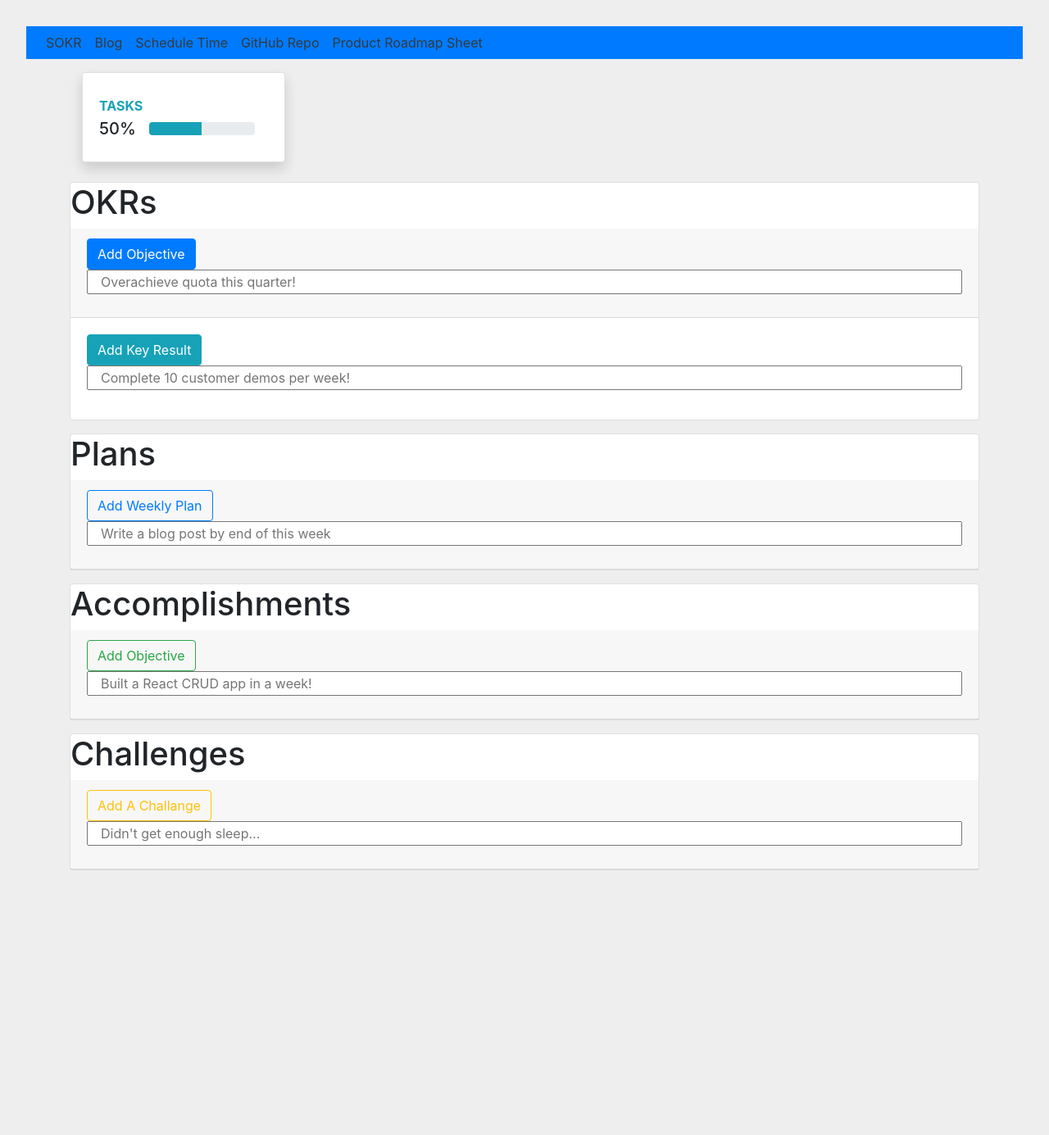
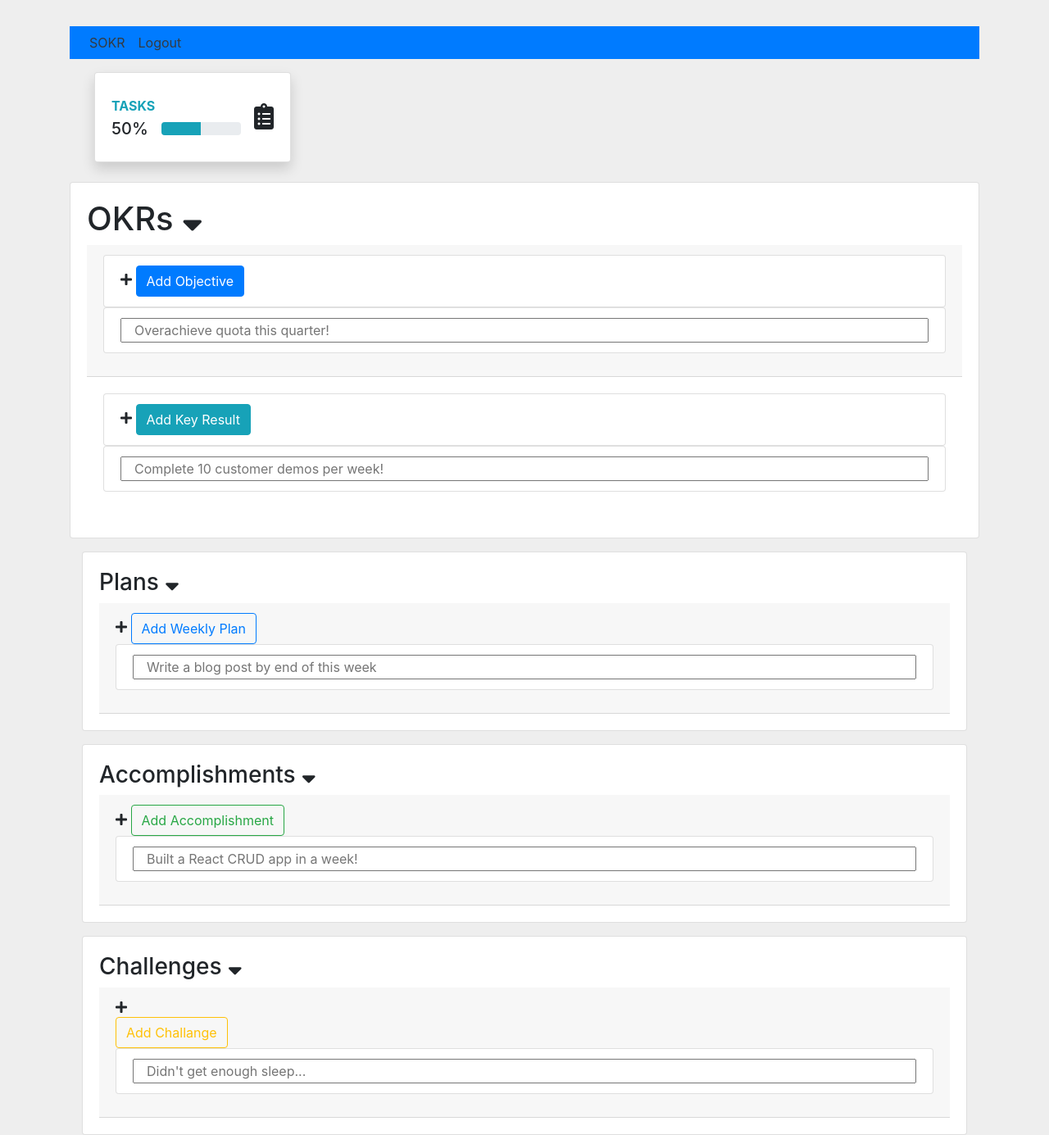
Before and after one commit to alexsjcho/smart-okr-react-redux-app, a React (Create React App) app: page / in a window 1280 px wide. Shown: the whole page at 82% size. Before the commit the page ends 1062 px from the top, so only its background shows below. Built offline with nearby package versions, Linux system fonts and the light colour scheme.

Commit message:
updated ui using bootstarp, made component for keyresults, added onChange prop to forms in components

```diff
--- a/package.json
+++ b/package.json
@@ -4,6 +4,7 @@
   "private": true,
   "dependencies": {
     "bootstrap": "^4.3.1",
+    "classnames": "^2.2.6",
     "react": "^16.8.6",
     "react-dom": "^16.8.6",
     "react-redux": "^6.0.1",
--- a/public/index.html
+++ b/public/index.html
@@ -7,6 +7,12 @@
       rel="stylesheet"
       href="https://stackpath.bootstrapcdn.com/bootstrap/4.3.1/css/bootstrap.min.css"
       integrity="sha384-ggOyR0iXCbMQv3Xipma34MD+dH/1fQ784/j6cY/iJTQUOhcWr7x9JvoRxT2MZw1T"
+      crossorigin="anonymous"
+    />
+    <link
+      rel="stylesheet"
+      href="https://use.fontawesome.com/releases/v5.8.1/css/all.css"
+      integrity="sha384-50oBUHEmvpQ+1lW4y57PTFmhCaXp0ML5d60M1M7uH2+nqUivzIebhndOJK28anvf"
       crossorigin="anonymous"
     />
     <meta
--- a/src/components/App.js
+++ b/src/components/App.js
@@ -13,17 +13,17 @@ class App extends Component {
   render() {
     return (
       <React.Fragment>
-        <AppNavBar />
         <div className="container">
-          <Dashboard />
-
+          <AppNavBar />
+          <div className="container">
+            <Dashboard />
+          </div>
           <Objectives />
-
-          <Plans />
-
-          <Accomplishments />
-
-          <Challenges />
+          <div className="container">
+            <Plans />
+            <Accomplishments />
+            <Challenges />
+          </div>
         </div>
       </React.Fragment>
     );
--- a/src/components/keyresults/KeyResults.js
+++ b/src/components/keyresults/KeyResults.js
@@ -1,11 +1,37 @@
-import React from "react";
+import React, { Component } from "react";
 
-const KeyResults = () => {
-  return (
-    <div>
-      <h1>Key Results</h1>
-    </div>
-  );
-};
+import TextInputGroup from "../shared/TextInputGroup";
 
+class KeyResults extends Component {
+  state = {
+    keyresults: ""
+  };
+
+  render() {
+    const { name, type } = this.state;
+    return (
+      <div className="card-body">
+        <form>
+          <ul className="list-group">
+            <li className="list-group-item">
+              <i className="fas fa-plus" />{" "}
+              <input
+                type="submit"
+                value="Add Key Result"
+                className="btn btn-info"
+              />
+            </li>
+          </ul>
+
+          <TextInputGroup
+            name="keyresults"
+            placeholder="Complete 10 customer demos per week!"
+            value={name}
+            type={type}
+          />
+        </form>
+      </div>
+    );
+  }
+}
 export default KeyResults;
--- a/src/components/layouts/AppNavBar.js
+++ b/src/components/layouts/AppNavBar.js
@@ -10,16 +10,7 @@ const AppNavBar = props => {
         {branding}
       </a>
       <a className="p-2 text-dark" href="/">
-        Blog
-      </a>
-      <a className="p-2 text-dark" href="/">
-        Schedule Time
-      </a>
-      <a className="p-2 text-dark" href="/">
-        GitHub Repo
-      </a>
-      <a className="p-2 text-dark" href="/">
-        Product Roadmap Sheet
+        Logout
       </a>
     </nav>
   );
--- a/src/components/objectives/Objectives.js
+++ b/src/components/objectives/Objectives.js
@@ -1,6 +1,7 @@
 import React, { Component } from "react";
 
 import TextInputGroup from "../shared/TextInputGroup";
+import KeyResults from "../keyresults/KeyResults";
 
 class Objectives extends Component {
   state = {
@@ -8,42 +9,43 @@ class Objectives extends Component {
     keyresult: ""
   };
 
+  onChange = e => this.setState({ [e.target.name]: e.target.value });
+
   render() {
-    const { name, type } = this.state;
+    const { name, type, onChange } = this.state;
+
+    //Check for Errors
+    if (name === "") {
+      this.setState({ errors: { name: "Item is required" } });
+    }
+
     return (
-      <div className="card mb-3">
-        <h1>OKRs</h1>
+      <div className="card card-body mb-3">
+        <h1>
+          OKRs <i className="fas fa-sort-down" />
+        </h1>
         <div className="card-header">
-          {" "}
-          <input
-            type="submit"
-            value="Add Objective"
-            className="btn btn-primary btn-inline-block"
-          />
           <form>
+            <ul className="list-group">
+              <li className="list-group-item">
+                <i className="fas fa-plus" />{" "}
+                <input
+                  type="submit"
+                  value="Add Objective"
+                  className="btn btn-primary btn-inline-block"
+                />
+              </li>
+            </ul>
             <TextInputGroup
               name="objectives"
               type={type}
               placeholder="Overachieve quota this quarter!"
               value={name}
+              onChange={onChange}
             />
           </form>
         </div>
-        <div className="card-body">
-          <input
-            type="submit"
-            value="Add Key Result"
-            className="btn btn-info"
-          />
-          <form>
-            <TextInputGroup
-              name="keyresults"
-              placeholder="Complete 10 customer demos per week!"
-              value={name}
-              type={type}
-            />
-          </form>
-        </div>
+        <KeyResults />
       </div>
     );
   }
--- a/src/components/shared/TextInputGroup.js
+++ b/src/components/shared/TextInputGroup.js
@@ -1,4 +1,6 @@
 import React from "react";
+import PropTypes from "prop-types";
+import classnames from "classnames";
 
 const TextInputGroup = ({
   label,
@@ -6,21 +8,41 @@ const TextInputGroup = ({
   value,
   placeholder,
   type,
-  onChange
+  onChange,
+  error
 }) => {
   return (
     <div className="form-group">
-      <label htmlFor={name}>{label}</label>
+      <ul className="list-group">
+        <li className="list-group-item">
           <input
-        className="container-fluid"
+            className={classnames("container-fluid", {
+              "is-invalid": error
+            })}
             name={name}
             type={type}
             placeholder={placeholder}
             value={value}
             onChange={onChange}
           />
+        </li>
+      </ul>
+
+      {error && (
+        <div className="invalid-feedback">Please enter something valid</div>
+      )}
     </div>
   );
+};
+
+TextInputGroup.propTypes = {
+  name: PropTypes.string.isRequired,
+  placeholder: PropTypes.string.isRequired,
+  value: PropTypes.string.isRequired,
+  type: PropTypes.string.isRequired,
+  label: PropTypes.string.isRequired,
+  onChange: PropTypes.func.isRequired,
+  error: PropTypes.string
 };
 
 TextInputGroup.defaultProps = {
--- a/src/components/weeklyitems/Accomplishments.js
+++ b/src/components/weeklyitems/Accomplishments.js
@@ -9,13 +9,16 @@ class Accomplishments extends Component {
   render() {
     const { name, type } = this.state;
     return (
-      <div className="card mb-3">
-        <h1>Accomplishments</h1>
+      <div className="card card-body mb-3">
+        <h3>
+          Accomplishments <i className="fas fa-sort-down" />
+        </h3>
         <div className="card-header">
           {" "}
+          <i className="fas fa-plus" />{" "}
           <input
             type="submit"
-            value="Add Objective"
+            value="Add Accomplishment"
             className="btn btn-outline-success"
           />
           <form>
--- a/src/components/weeklyitems/Challenges.js
+++ b/src/components/weeklyitems/Challenges.js
@@ -3,22 +3,34 @@ import TextInputGroup from "../shared/TextInputGroup";
 
 class Challenges extends Component {
   state = {
-    challenges: ""
+    challenges: "",
+    showCardInfo: true
   };
 
   render() {
-    const { name, type } = this.state;
+    const { name, type } = this.props;
+    const { showCardInfo } = this.state;
+
     return (
-      <div className="card mb-3">
-        <h1>Challenges</h1>
+      <div className="card card-body mb-3">
+        <h3>
+          Challenges <i className="fas fa-sort-down" />
+        </h3>
         <div className="card-header">
           {" "}
+          <i
+            onClick={() =>
+              this.setState({ showCardInfo: !this.state.showCardInfo })
+            }
+            className="fas fa-plus"
+          />{" "}
+          {showCardInfo ? (
+            <form>
               <input
                 type="submit"
-            value="Add A Challange"
+                value="Add Challange"
                 className="btn btn-outline-warning"
               />
-          <form>
               <TextInputGroup
                 name="challenge"
                 type={type}
@@ -26,6 +38,7 @@ class Challenges extends Component {
                 value={name}
               />
             </form>
+          ) : null}
         </div>
       </div>
     );
--- a/src/components/weeklyitems/Plans.js
+++ b/src/components/weeklyitems/Plans.js
@@ -9,10 +9,13 @@ class Plans extends Component {
   render() {
     const { name, type } = this.state;
     return (
-      <div className="card mb-3">
-        <h1>Plans</h1>
+      <div className="card card-body mb-3">
+        <h3>
+          Plans <i className="fas fa-sort-down" />
+        </h3>
         <div className="card-header">
           {" "}
+          <i className="fas fa-plus" />{" "}
           <input
             type="submit"
             value="Add Weekly Plan"
```
Also changed, not shown: 1 other file (tests, documents, lock files or other folders). Lines whose indentation alone changed are shown as unchanged.
